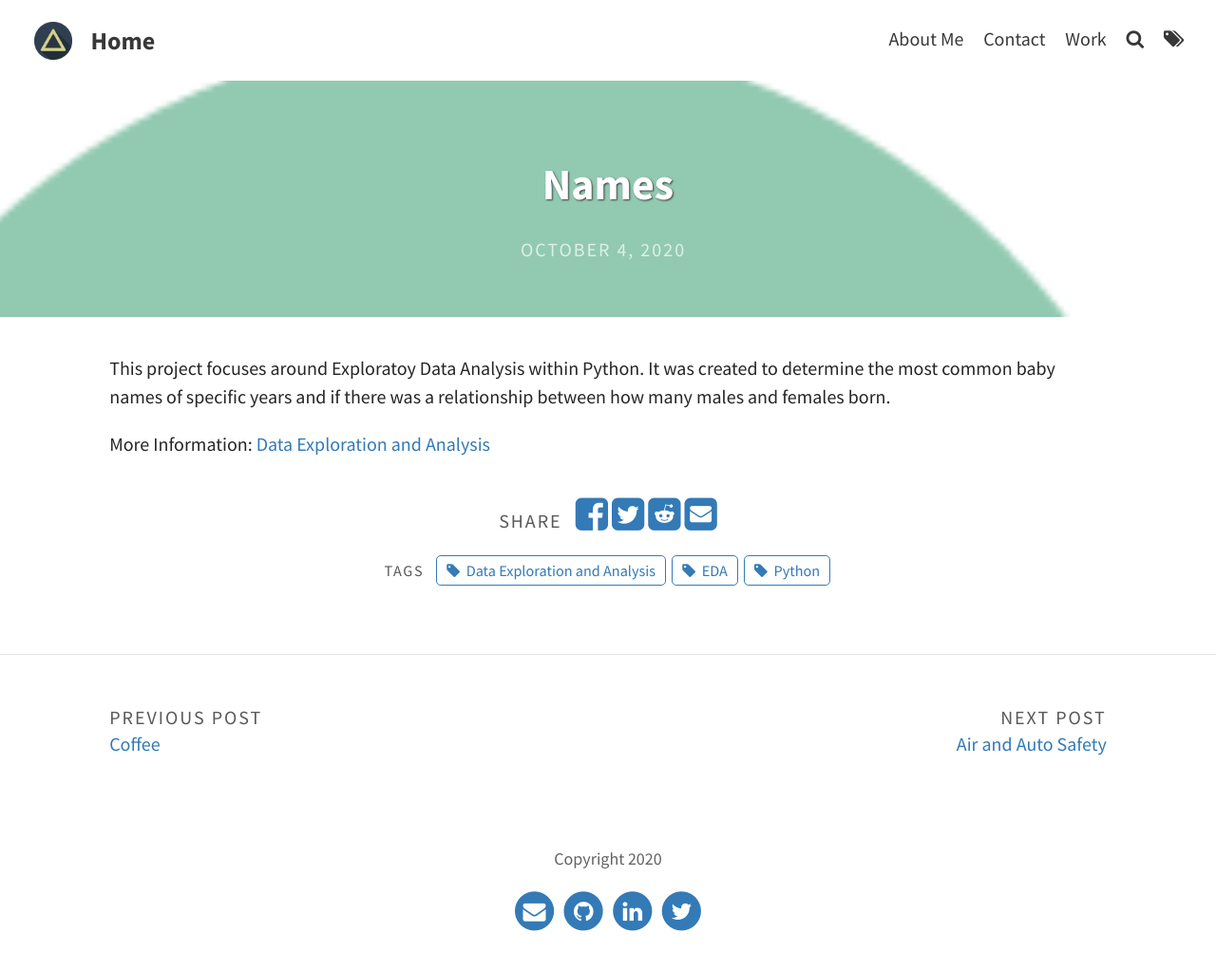
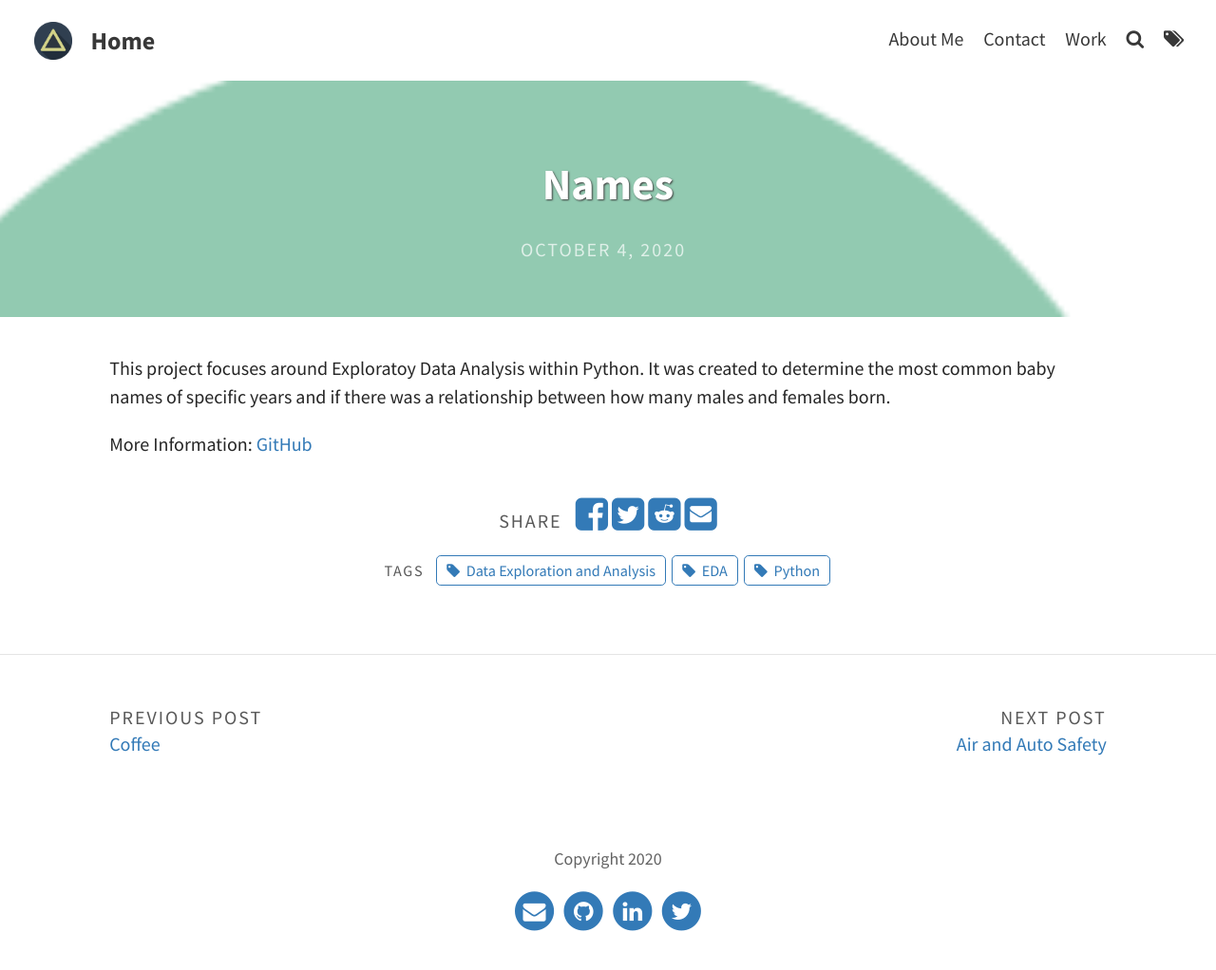
Before and after one commit to knmoses/knmoses.github.io, a Jekyll site: the page built from _portfolio/circus.md, in a window 1280 px wide. Shown: the whole page at 95% size. Built offline with Jekyll 4.4.1, drawn with Linux system fonts in a browser that asks for light colours.

Commit message:
Update circus.md

```diff
--- a/_portfolio/circus.md
+++ b/_portfolio/circus.md
@@ -10,4 +10,4 @@ tags: [Python, EDA, Data Exploration and Analysis]
 This project focuses around Exploratoy Data Analysis within Python. It was created to determine the most common baby names of specific years and if there was a relationship between how many males and females born.
 
 More Information:
-[Data Exploration and Analysis](https://github.com/knmoses/DSC530-Names)
+[GitHub](https://github.com/knmoses/DSC530-Names)
```
